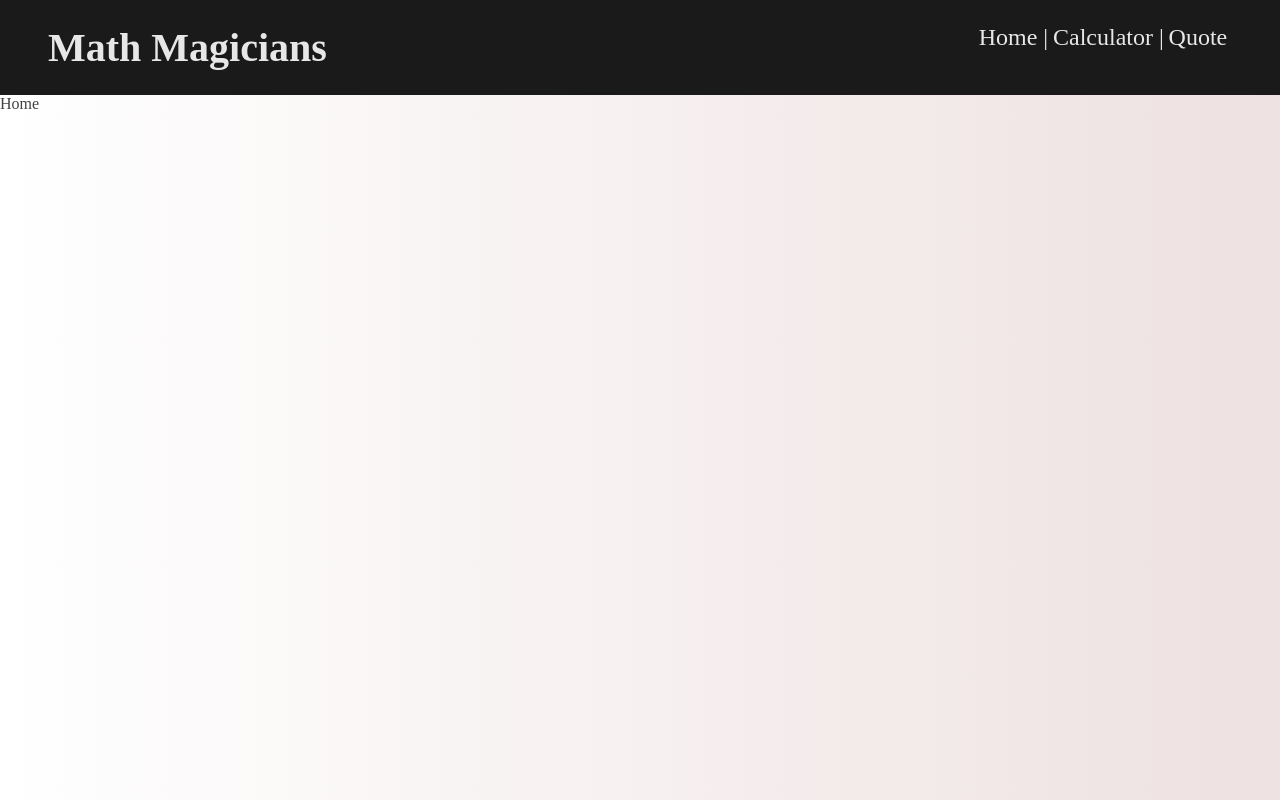
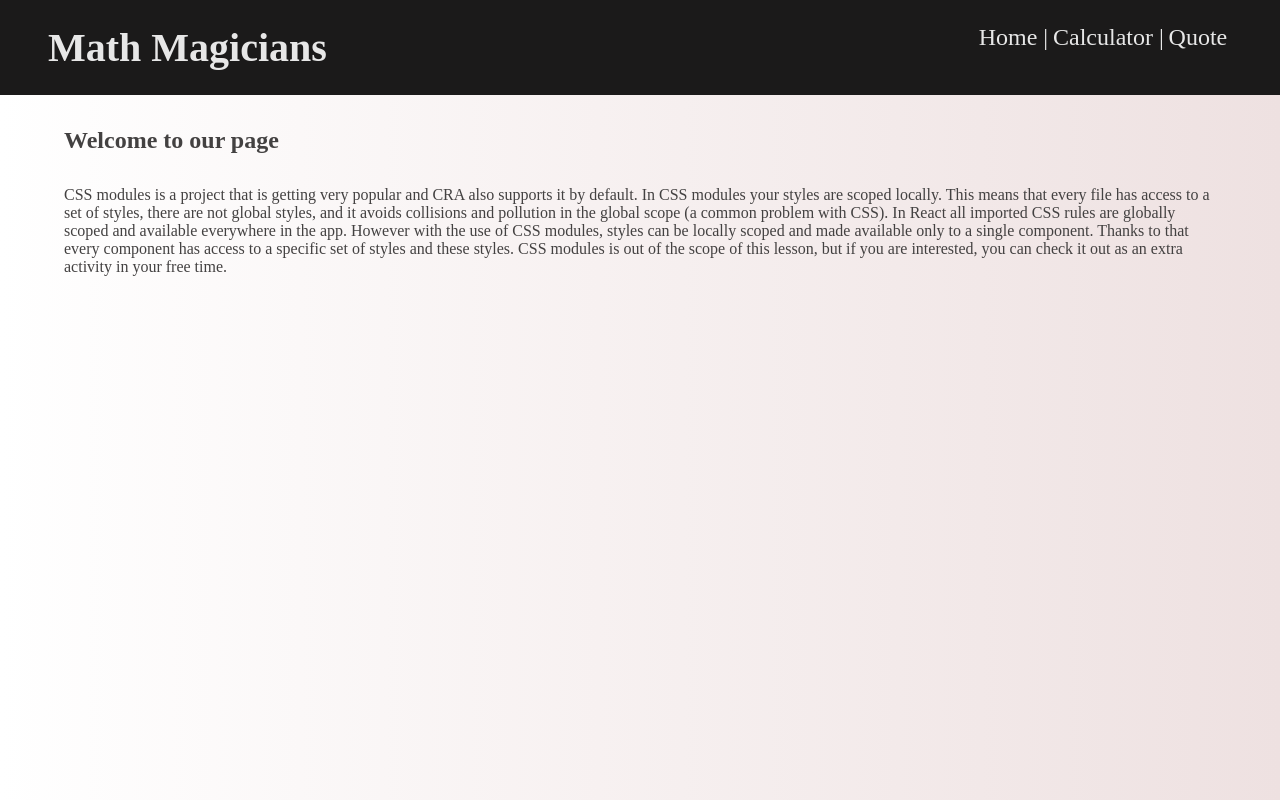
Before and after one commit to forLoop94/Math-magicians, a React (Create React App) app: page /home in a window 1280 px wide. Built offline with nearby package versions, Linux system fonts and the light colour scheme.

Commit message:
Populate Home and Quote routes

```diff
--- a/src/App.css
+++ b/src/App.css
@@ -106,6 +106,18 @@ ul li {
   margin-bottom: 0.5rem;
 }
 
+.quote-container {
+  display: flex;
+  justify-content: center;
+  height: 80vh;
+  align-items: center;
+}
+
+.home-paragraph {
+  font-size: 1rem;
+  margin: 2rem 0rem;
+}
+
 .flex {
   display: flex;
 }
--- a/src/components/DisplayQuotes.js
+++ b/src/components/DisplayQuotes.js
@@ -37,7 +37,7 @@ function DisplayQuote() {
   }
 
   return (
-    <div>
+    <div className="quote-container">
       <p className="quote">{data}</p>
     </div>
   );
--- a/src/pages/Home.js
+++ b/src/pages/Home.js
@@ -1,7 +1,10 @@
 import React from 'react';
 
 const Home = () => (
-  <div>Home</div>
+  <main>
+    <h2>Welcome to our page</h2>
+    <p className="home-paragraph">CSS modules is a project that is getting very popular and CRA also supports it by default. In CSS modules your styles are scoped locally. This means that every file has access to a set of styles, there are not global styles, and it avoids collisions and pollution in the global scope (a common problem with CSS). In React all imported CSS rules are globally scoped and available everywhere in the app. However with the use of CSS modules, styles can be locally scoped and made available only to a single component. Thanks to that every component has access to a specific set of styles and these styles. CSS modules is out of the scope of this lesson, but if you are interested, you can check it out as an extra activity in your free time.</p>
+  </main>
 );
 
 export default Home;
--- a/src/pages/Quote.js
+++ b/src/pages/Quote.js
@@ -1,7 +1,8 @@
 import React from 'react';
+import DisplayQuote from '../components/DisplayQuotes';
 
 const Quote = () => (
-  <div>Quote</div>
+  <DisplayQuote />
 );
 
 export default Quote;
```
